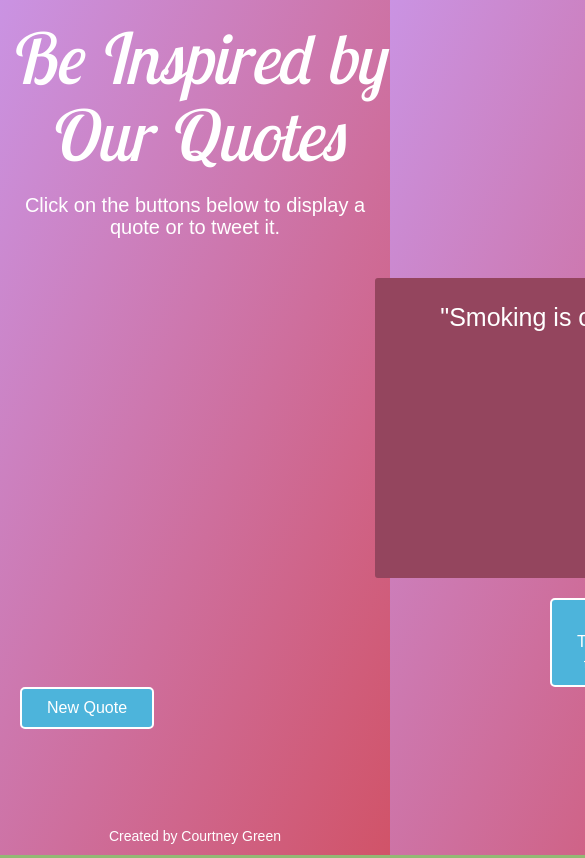
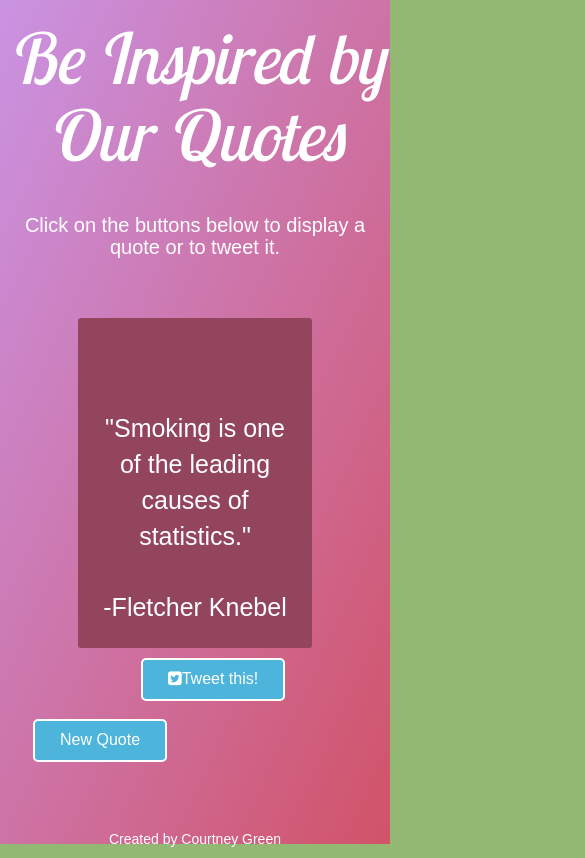
Before and after one commit to courtg47/random-quote-generator, a plain HTML site: page index.html in a window 390 px wide. Both pictures are taken after a click on the button "New Quote". Shown: the top 858 px of the page, 585 px wide, since content can reach past the window. Drawn offline with nearby package versions, Linux system fonts and the light colour scheme.

Commit message:
Updating all files to Random Quote Generator

```diff
--- a/index.html
+++ b/index.html
@@ -1,39 +1,55 @@
 <!DOCTYPE html>
-<html >
+<html lang="en">
 <head>
-  <meta charset="UTF-8">
-  <title>Random Quote Machine</title>
-  <link href="https://fonts.googleapis.com/css?family=Lobster+Two" rel="stylesheet">
-    <title>Be Inspired by Quotes | Random Quote Machine</title>
-    <link rel="stylesheet" href="path/to/font-awesome/css/font-awesome.min.css">
+	<meta charset="utf-8">
+ 	<meta http-equiv="X-UA-Compatible" content="IE=edge">
+ 	<meta name="viewport" content="width=device-width, initial-scale=1">
 
+ 	<!-- Latest compiled and minified CSS -->
+	<link rel="stylesheet" href="https://maxcdn.bootstrapcdn.com/bootstrap/3.3.7/css/bootstrap.min.css">
 
-  <link rel='stylesheet prefetch' href='https://cdnjs.cloudflare.com/ajax/libs/twitter-bootstrap/3.3.7/css/bootstrap.min.css'>
-<link rel='stylesheet prefetch' href='https://cdnjs.cloudflare.com/ajax/libs/font-awesome/4.6.3/css/font-awesome.min.css'>
+	<!-- jQuery library -->
+	<script src="https://ajax.googleapis.com/ajax/libs/jquery/3.1.1/jquery.min.js"></script>
 
-      <link rel="stylesheet" href="css/style.css">
+	<!-- Latest compiled JavaScript -->
+	<script src="https://maxcdn.bootstrapcdn.com/bootstrap/3.3.7/js/bootstrap.min.js"></script>
 
+	<!--for Bootstrap 3 mobile-->
+	<meta name="viewport" content="width=device-width, initial-scale=1">
 
+	<!--Font Awesome-->
+	<link rel="stylesheet" href="https://cdnjs.cloudflare.com/ajax/libs/font-awesome/4.7.0/css/font-awesome.min.css">
+
+	<title>Be Inspired By Our Quotes | Random Quote Generator</title>
+
+	<link rel="stylesheet" type="text/css" href="style.css">
+	<script src="script.js" type="text/javascript"></script>
+
+	<!--Google Font-->
+	<link href="https://fonts.googleapis.com/css?family=Lobster+Two" rel="stylesheet">
 </head>
 
 <body>
-  <body class="gradient">
   <h1>Be Inspired by Our Quotes</h1>
     <h2>Click on the buttons below to display a quote or to tweet it.</h2>
 
   <!--Div containing quotes-->
-  <div id="quote-box" class="col-md-12"></div>
+<div class="container">
+	<div class="row">
+  		<div class="col-md-6" id="quote-box"></div>
+	</div>
 
   <!--Tweet button-->
-  <button onclick="tweet()" class="btn-twitter"><i class="fa fa-twitter-square" aria-hidden="true"></i>Tweet this!</button>
+  		<button onclick="tweet()" class="btn-twitter"><i class="fa fa-twitter-square" aria-hidden="true"></i>Tweet this!</
 
   <!--New Quote button-->
-  <button type="button" value="New Quote" class="btn-new" onclick="chooseQuote()">New Quote</button>
+  		<button type="button" value="New Quote" class="btn-new" onclick="chooseQuote()">New Quote</button>
+</div>
+</div>
+
   <h3>Created by Courtney Green</h3>
-</body>
-  <script src='https://cdnjs.cloudflare.com/ajax/libs/jquery/3.1.0/jquery.min.js'></script>
-
-    <script src="js/index.js"></script>
 
 </body>
+
+
 </html>
--- /dev/null
+++ b/script.js
@@ -0,0 +1,27 @@
+//Containing all quotes//
+var myQuotes = [
+  "</br></br>\"Anyone who has never made a mistake has never tried anything new.\" </br></br>-Albert Einstein",
+  "</br></br>\"Clarity about what matters provides clarity about what does not.\" </br></br>-Cal Newport",
+  "</br></br>\"No problem can be solved from the same level of consciousness that created it.\" </br></br>-Albert Einstein",
+  "</br></br>\"There are essentially two things that will make you wise -- the books you read and the people you meet.\" </br></br>-Jack Canfield",
+  "\"There is a set of advantages that have to do with material resources, and there is a set that have to do with the absence of material resources- and the reason underdogs win as often as they do is that the latter is sometimes every bit the equal of the former.\" </br></br>-Malcolm Gladwell",
+  "</br>\"Success doesn\'t come from pie-in-the-sky thinking. It's the result of consciously doing something each day that will add to your overall excellence.\" </br></br>-Nick Saban",
+  "</br>\"So often people are working hard at the wrong thing. Working on the right thing is probably more important than working hard.\" </br></br>-Caterina Fake",
+  "</br></br>\"Smoking is one of the leading causes of statistics.\" </br></br>-Fletcher Knebel",
+"</br></br>\"Knowing that things could be worse should not stop us from trying to make them better.\" </br></br>-Sheryl Sandberg",
+  "\"Lieutenant Dan got me invested in some kind of fruit company [Apple computer]. So then I got a call from him, saying we don’t have to worry about money no more. And I said, that\’s good! One less thing.\" </br></br>-Forrest Gump"
+];
+
+//Choosing quote at random
+function chooseQuote() {
+  var randomNum = Math.floor(Math.random() * (myQuotes.length));
+  document.getElementById("quote-box").innerHTML = myQuotes[randomNum];
+};
+
+//Tweeting the quote
+function tweet(){
+  var phrase = document.getElementById('quote-box').innerText;
+  var tweetUrl = "https://twitter.com/share?text=" + encodeURIComponent(phrase);
+
+  window.open(tweetUrl);
+}
--- /dev/null
+++ b/style.css
@@ -0,0 +1,79 @@
+
+body {
+  min-height: 100%;
+  font-family: Montserrat, sans-serif;
+  color: white;
+  background-repeat: no-repeat;
+  background: -webkit-linear-gradient(to bottom right,#CA93E3, #C9DCB9) no-repeat center center fixed; /* Chrome 10+, Safari 5.1+ */
+  background: -o-linear-gradient(to bottom right, #CA93E3, #C9DCB9) no-repeat center center fixed; /* Opera 11.1+ */
+  background: -moz-linear-gradient(to bottom right, #CA93E3, #C9DCB9) no-repeat center center fixed; /* Firefox 3.6+ */
+  background: linear-gradient(to bottom right, #CA93E3, #D15368) no-repeat center center fixed;
+  background-color: #93B874;
+}
+
+
+h1 {
+  font-family: 'Lobster Two', cursive;
+  font-size: 70px;
+  font-style: italic;
+  color: white;
+  text-align: center;
+  margin-bottom: 40px;
+}
+
+h2 {
+  text-align: center;
+  margin-bottom: 60px;
+  font-size: 20px;
+}
+
+h3 {
+  text-align: center;
+  font-size: 14px;
+  margin-top: 70px;
+}
+
+/*box containing random quotes*/
+#quote-box {
+  background-color: #94455E;
+  border-radius: 3px;
+  float: none;
+  margin: 0 auto;
+  width: 60%;
+  min-height: 300px;
+  border: 2px solid #94455E;
+  font-size: 25px;
+  padding: 20px;
+  text-align: center;
+}
+
+
+
+/*tweet this button*/
+.btn-twitter {
+  margin-top: 3%;
+  margin-bottom: 5%;
+  margin-left: 35%;
+  padding: 8px 25px;
+  background-color: #4DB4DB;
+  border-radius: 5px;
+  color: white;
+  font-size: 16px;
+  border: 2px solid white;
+}
+
+/*Button color only for the twitter icon*/
+.fa fa-twitter-square {
+  color: #4999FF;
+}
+
+/*New quote button*/
+.btn-new {
+  margin-left: 5%;
+  padding: 8px 25px;
+  background-color: #4DB4DB;
+  border-radius: 5px;
+  color: white;
+  font-size: 16px;
+  border: 2px solid white;
+}
```
